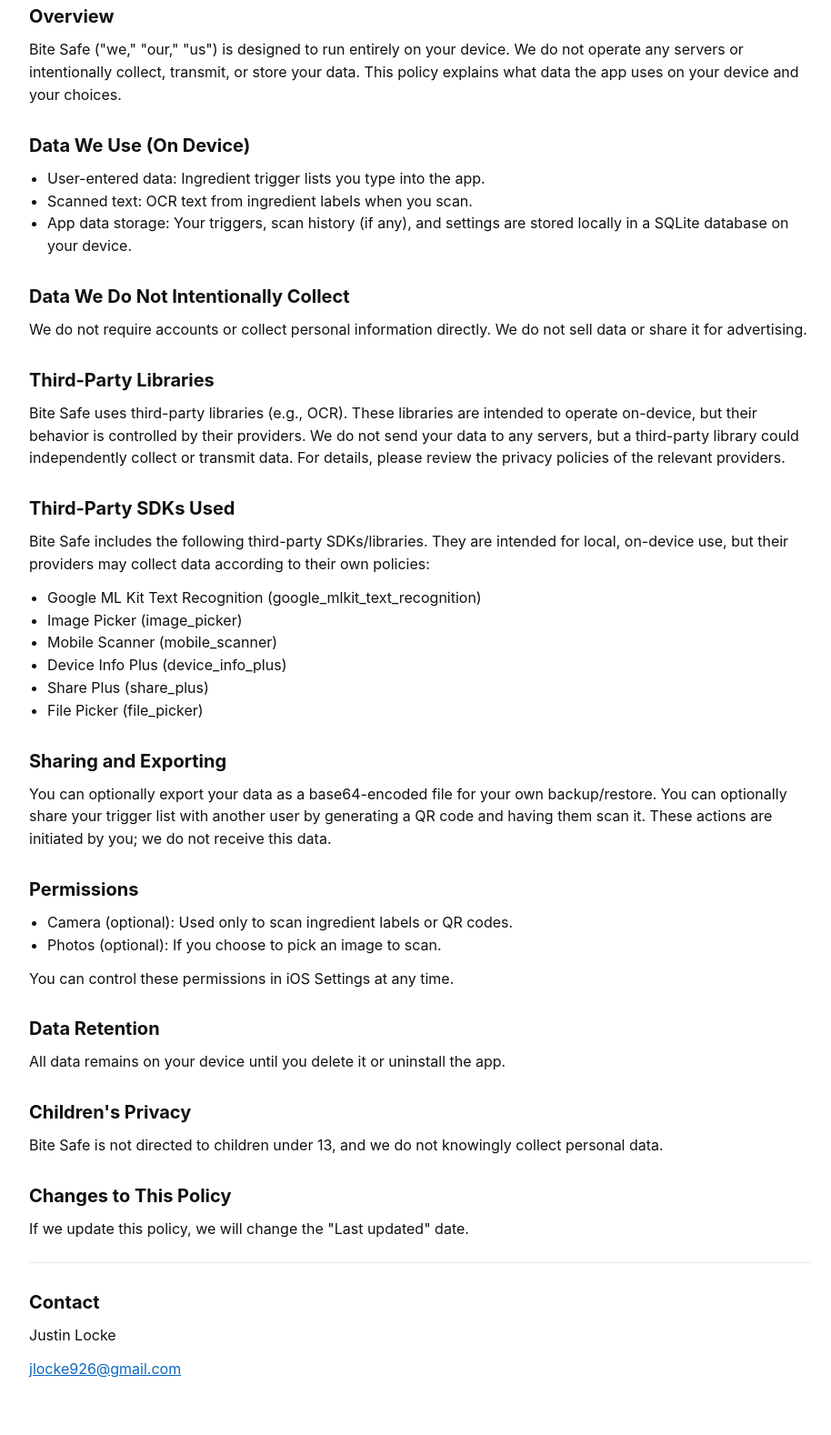
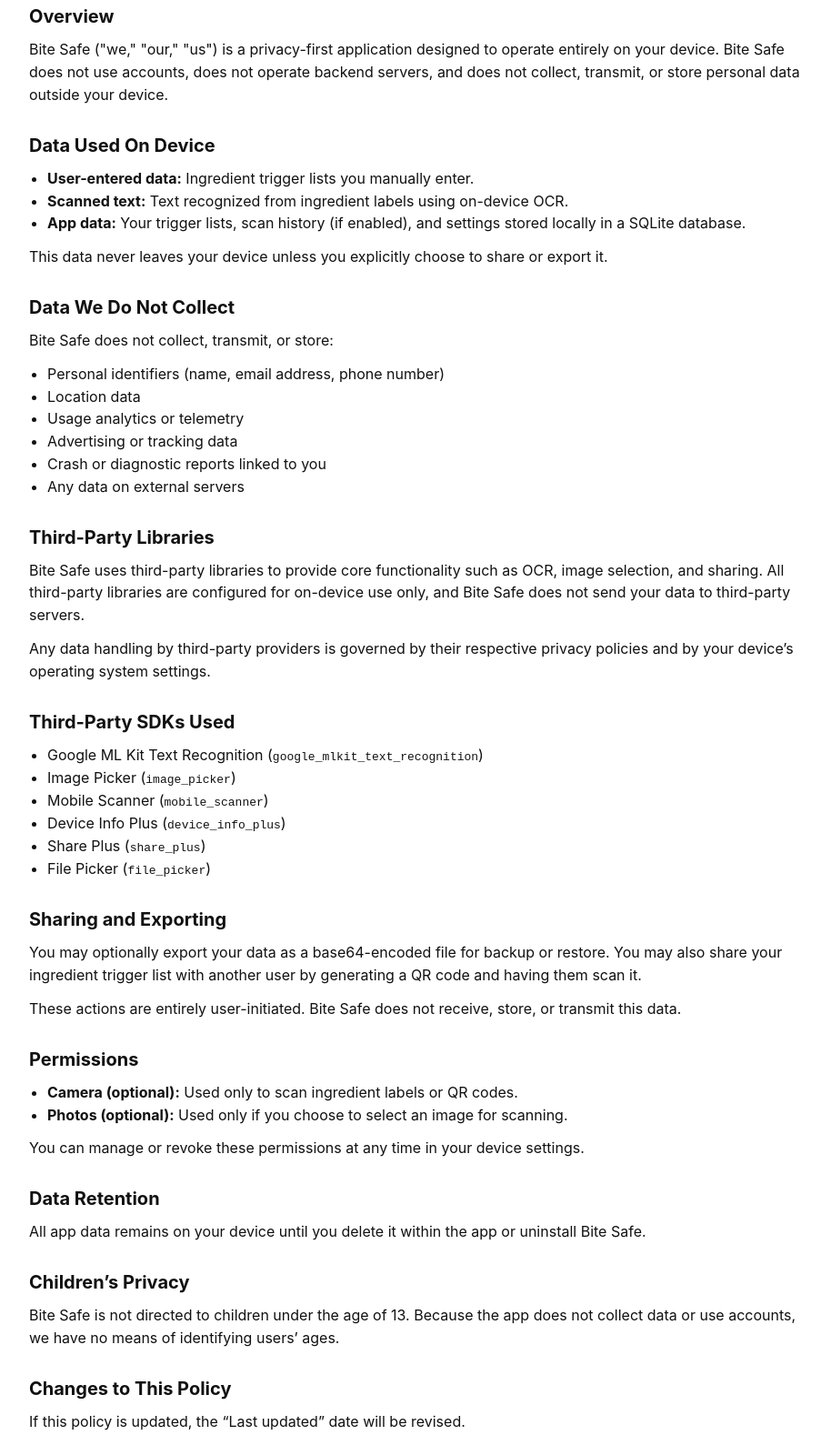
Before and after one commit to Justified056/bitsafe.github.io, a plain HTML site: page index.html in a window 1280 px wide. Shown: the part 147-1725 px from the top of the page at 91% size, without its empty margins (178-1092 px from the left). Drawn offline with Linux system fonts and the light colour scheme.

Commit message:
Update index.html

```diff
--- a/index.html
+++ b/index.html
@@ -60,69 +60,90 @@
 
       <h2>Overview</h2>
       <p>
-        Bite Safe ("we," "our," "us") is designed to run entirely on your device.
-        We do not operate any servers or intentionally collect, transmit, or store your data.
-        This policy explains what data the app uses on your device and your choices.
+        Bite Safe ("we," "our," "us") is a privacy-first application designed to operate
+        entirely on your device. Bite Safe does not use accounts, does not operate backend
+        servers, and does not collect, transmit, or store personal data outside your device.
       </p>
 
-      <h2>Data We Use (On Device)</h2>
+      <h2>Data Used On Device</h2>
       <ul>
-        <li>User-entered data: Ingredient trigger lists you type into the app.</li>
-        <li>Scanned text: OCR text from ingredient labels when you scan.</li>
-        <li>App data storage: Your triggers, scan history (if any), and settings are stored locally in a SQLite database on your device.</li>
+        <li><strong>User-entered data:</strong> Ingredient trigger lists you manually enter.</li>
+        <li><strong>Scanned text:</strong> Text recognized from ingredient labels using on-device OCR.</li>
+        <li><strong>App data:</strong> Your trigger lists, scan history (if enabled), and settings stored locally in a SQLite database.</li>
       </ul>
+      <p>
+        This data never leaves your device unless you explicitly choose to share or export it.
+      </p>
 
-      <h2>Data We Do Not Intentionally Collect</h2>
+      <h2>Data We Do Not Collect</h2>
       <p>
-        We do not require accounts or collect personal information directly.
-        We do not sell data or share it for advertising.
+        Bite Safe does not collect, transmit, or store:
       </p>
+      <ul>
+        <li>Personal identifiers (name, email address, phone number)</li>
+        <li>Location data</li>
+        <li>Usage analytics or telemetry</li>
+        <li>Advertising or tracking data</li>
+        <li>Crash or diagnostic reports linked to you</li>
+        <li>Any data on external servers</li>
+      </ul>
 
       <h2>Third-Party Libraries</h2>
       <p>
-        Bite Safe uses third-party libraries (e.g., OCR).
-        These libraries are intended to operate on-device, but their behavior is controlled
-        by their providers. We do not send your data to any servers, but a third-party library
-        could independently collect or transmit data. For details, please review the privacy
-        policies of the relevant providers.
+        Bite Safe uses third-party libraries to provide core functionality such as OCR,
+        image selection, and sharing. All third-party libraries are configured for
+        on-device use only, and Bite Safe does not send your data to third-party servers.
+      </p>
+      <p>
+        Any data handling by third-party providers is governed by their respective privacy
+        policies and by your device’s operating system settings.
       </p>
 
       <h2>Third-Party SDKs Used</h2>
-      <p>
-        Bite Safe includes the following third-party SDKs/libraries. They are intended for
-        local, on-device use, but their providers may collect data according to their own policies:
-      </p>
       <ul>
-        <li>Google ML Kit Text Recognition (google_mlkit_text_recognition)</li>
-        <li>Image Picker (image_picker)</li>
-        <li>Mobile Scanner (mobile_scanner)</li>
-        <li>Device Info Plus (device_info_plus)</li>
-        <li>Share Plus (share_plus)</li>
-        <li>File Picker (file_picker)</li>
+        <li>Google ML Kit Text Recognition (<code>google_mlkit_text_recognition</code>)</li>
+        <li>Image Picker (<code>image_picker</code>)</li>
+        <li>Mobile Scanner (<code>mobile_scanner</code>)</li>
+        <li>Device Info Plus (<code>device_info_plus</code>)</li>
+        <li>Share Plus (<code>share_plus</code>)</li>
+        <li>File Picker (<code>file_picker</code>)</li>
       </ul>
 
       <h2>Sharing and Exporting</h2>
       <p>
-        You can optionally export your data as a base64-encoded file for your own backup/restore.
-        You can optionally share your trigger list with another user by generating a QR code and
-        having them scan it. These actions are initiated by you; we do not receive this data.
+        You may optionally export your data as a base64-encoded file for backup or restore.
+        You may also share your ingredient trigger list with another user by generating a
+        QR code and having them scan it.
+      </p>
+      <p>
+        These actions are entirely user-initiated. Bite Safe does not receive, store, or
+        transmit this data.
       </p>
 
       <h2>Permissions</h2>
       <ul>
-        <li>Camera (optional): Used only to scan ingredient labels or QR codes.</li>
-        <li>Photos (optional): If you choose to pick an image to scan.</li>
+        <li><strong>Camera (optional):</strong> Used only to scan ingredient labels or QR codes.</li>
+        <li><strong>Photos (optional):</strong> Used only if you choose to select an image for scanning.</li>
       </ul>
-      <p>You can control these permissions in iOS Settings at any time.</p>
+      <p>
+        You can manage or revoke these permissions at any time in your device settings.
+      </p>
 
       <h2>Data Retention</h2>
-      <p>All data remains on your device until you delete it or uninstall the app.</p>
+      <p>
+        All app data remains on your device until you delete it within the app or uninstall Bite Safe.
+      </p>
 
-      <h2>Children's Privacy</h2>
-      <p>Bite Safe is not directed to children under 13, and we do not knowingly collect personal data.</p>
+      <h2>Children’s Privacy</h2>
+      <p>
+        Bite Safe is not directed to children under the age of 13. Because the app does not
+        collect data or use accounts, we have no means of identifying users’ ages.
+      </p>
 
       <h2>Changes to This Policy</h2>
-      <p>If we update this policy, we will change the "Last updated" date.</p>
+      <p>
+        If this policy is updated, the “Last updated” date will be revised.
+      </p>
 
       <hr>
 
```
